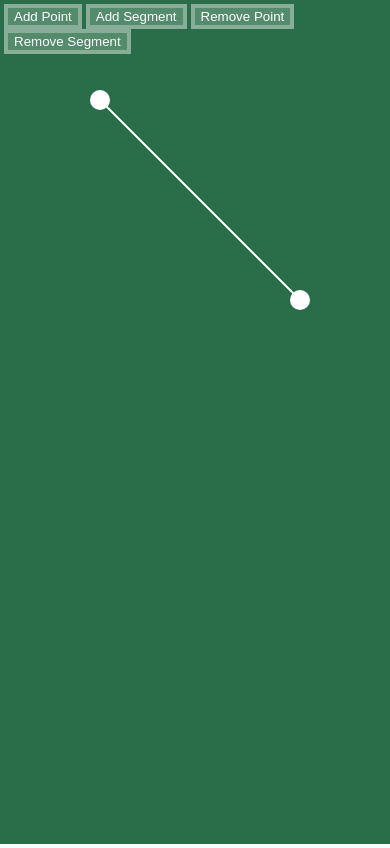
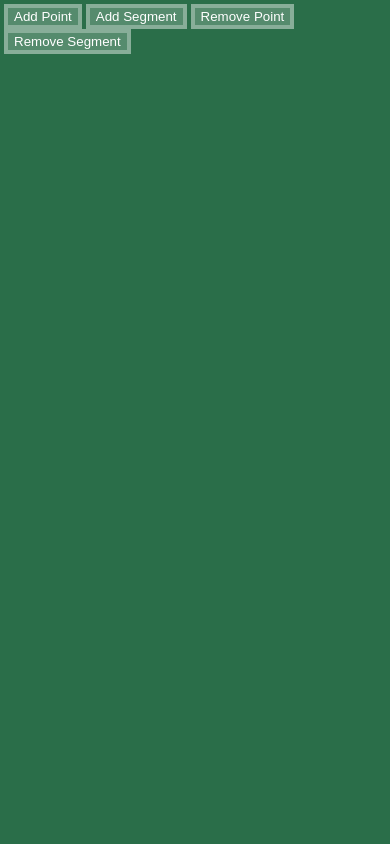
Before and after one commit to Joyanta-Kumar/virtual-world, a plain HTML site: page index.html in a window 390 px wide. Drawn offline with Linux system fonts and the light colour scheme.

Commit message:
Messed up everything

```diff
--- a/index.html
+++ b/index.html
@@ -6,25 +6,17 @@
   <meta name="viewport" content="width=device-width, initial-scale=1.0" />
   <title>Rita's world: A place of no people</title>
   <link rel="stylesheet" href="style.css" />
-  <script type="module" src="main.js"></script>
+  <script defer src="main.js"></script>
 </head>
 
 <body>
-  <canvas id="floor"></canvas>
+  <canvas id="canvas"></canvas>
   <div id="controls">
     <input type="button" value="Add Point" onclick="addRandomPoint()" />
     <input type="button" value="Add Segment" onclick="addRandomSegment()" />
     <input type="button" value="Remove Point" onclick="removeRandomPoint()" />
     <input type="button" value="Remove Segment" onclick="removeRandomSegment()" />
   </div>
-
-  <script>
-    // Setup the drawing area on the screen.
-    const canvas = document.getElementById("floor");
-    canvas.width = window.innerWidth;
-    canvas.height = window.innerHeight;
-    const ctx = canvas.getContext("2d");
-  </script>
 </body>
 
 </html>
--- a/javascript/math/graph-editor.js
+++ /dev/null
@@ -1,28 +0,0 @@
-import { Point } from "../primitive/point.js";
-import { getClosestPoint } from "./utils.js";
-
-export class GraphEditor {
-  constructor(canvas, graph) {
-    this.canvas = canvas;
-    this.ctx = this.canvas.getContext("2d");
-    this.graph = graph;
-    this.addEventListeners();
-  }
-
-  display(ctx) {
-    this.graph.draw(this.ctx);
-  }
-
-  addEventListeners() {
-    this.canvas.addEventListener("mousedown", this.handleClick.bind(this));
-    this.canvas.addEventListener("mousemove", this.handleMouseMove.bind(this));
-  }
-
-  handleClick(evt) {
-  }
-
-  handleMouseMove(evt) {
-
-  }
-
-}
--- a/javascript/math/graph.js
+++ /dev/null
@@ -1,15 +0,0 @@
-export class Graph {
-  constructor(points = [], segments = []) {
-    this.points = points;
-    this.segments = segments;
-  }
-
-  draw(ctx) {
-    this.points.forEach(point => point.draw(ctx));
-    this.segments.forEach(segment => segment.draw(ctx));
-  }
-
-  addPoint(point) {
-    if (!this.points.includes(point)) this.points.push(point);
-  }
-}
--- a/javascript/math/utils.js
+++ /dev/null
@@ -1,10 +0,0 @@
-export function getClosestPoint(point, points, searchArea = Number.MAX_SAFE_INTEGER) {
-  let minDist = Number.MAX_SAFE_INTEGER;
-  let closestPoint = null;
-
-  return closestPoint;
-}
-
-export function getDistance(start, end) {
-  return Math.round(Math.hypot(start.x - end.x, start.y, end.y));
-}
--- a/javascript/primitive/point.js
+++ b/javascript/primitive/point.js
@@ -4,7 +4,7 @@ export class Point {
     this.y = y;
   }
 
-  draw(ctx, color = "white", radius = 10) {
+  draw(ctx, radius = 10, color = "white") {
     ctx.beginPath();
     ctx.arc(this.x, this.y, radius, 0, Math.PI * 2);
     ctx.fillStyle = color;
--- a/javascript/primitive/segment.js
+++ /dev/null
@@ -1,23 +0,0 @@
-export class Segment {
-  constructor(start, end) {
-    // Choosing the closest point to Y axis as start.
-    // Not necessary. But it might help later.
-    if (start.x <= end.x) {
-      this.start = start;
-      this.end = end;
-    }
-    else {
-      this.start = end;
-      this.end = start;
-    }
-  }
-
-  draw(ctx, color = "white", width = 2) {
-    ctx.beginPath();
-    ctx.moveTo(this.start.x, this.start.y);
-    ctx.lineTo(this.end.x, this.end.y);
-    ctx.strokeStyle = color;
-    ctx.lineWidth = width;
-    ctx.stroke();
-  }
-}
--- /dev/null
+++ b/javascript/test.js
@@ -0,0 +1,7 @@
+import { Point } from "./primitive/point";
+import { ctx } from "../main";
+
+export function test() {
+  const p1 = new Point(100, 100);
+  p1.draw(ctx);
+}
--- a/main.js
+++ b/main.js
@@ -1,33 +1,15 @@
-import { Point } from "./javascript/primitive/point.js";
-import { Segment } from "./javascript/primitive/segment.js";
-import { Graph } from "./javascript/math/graph.js";
-import { GraphEditor } from "./javascript/math/graph-editor.js";
+import { test } from "./javascript/test";
 
-// Test functions
-function addRandomPoint() { console.log("Added point") }
-function addRandomSegment() { console.log("Added segment") }
-function removeRandomPoint() { console.log("Removed point") }
-function removeRandomSegment() { console.log("Removed segment") }
-window.addRandomPoint = addRandomPoint;
-window.addRandomSegment = addRandomSegment;
-window.removeRandomPoint = removeRandomPoint;
-window.removeRandomSegment = removeRandomSegment;
+const canvas = document.getElementById("canvas");
+export const ctx = canvas.getContext("2d");
 
+canvas.width = window.innerWidth;
+canvas.height = window.innerHeight;
 
-// Test constants
-const p1 = new Point(100, 100);
-const p2 = new Point(300, 300);
-const s1 = new Segment(p1, p2);
-
-const graph = new Graph([p1, p2], [s1]);
-const graphEditor = new GraphEditor(canvas, graph);
-
-graphEditor.display();
+test();
 animate();
 
-// Functions
 function animate() {
   ctx.clearRect(0, 0, canvas.width, canvas.height);
-  graph.draw(ctx);
   requestAnimationFrame(animate);
 }
--- a/style.css
+++ b/style.css
@@ -4,7 +4,7 @@ body {
   overflow: hidden;
 }
 
-#floor {
+#canvas {
   background-color: #2a6e49;
   width: 100%;
   height: 100%;
```
